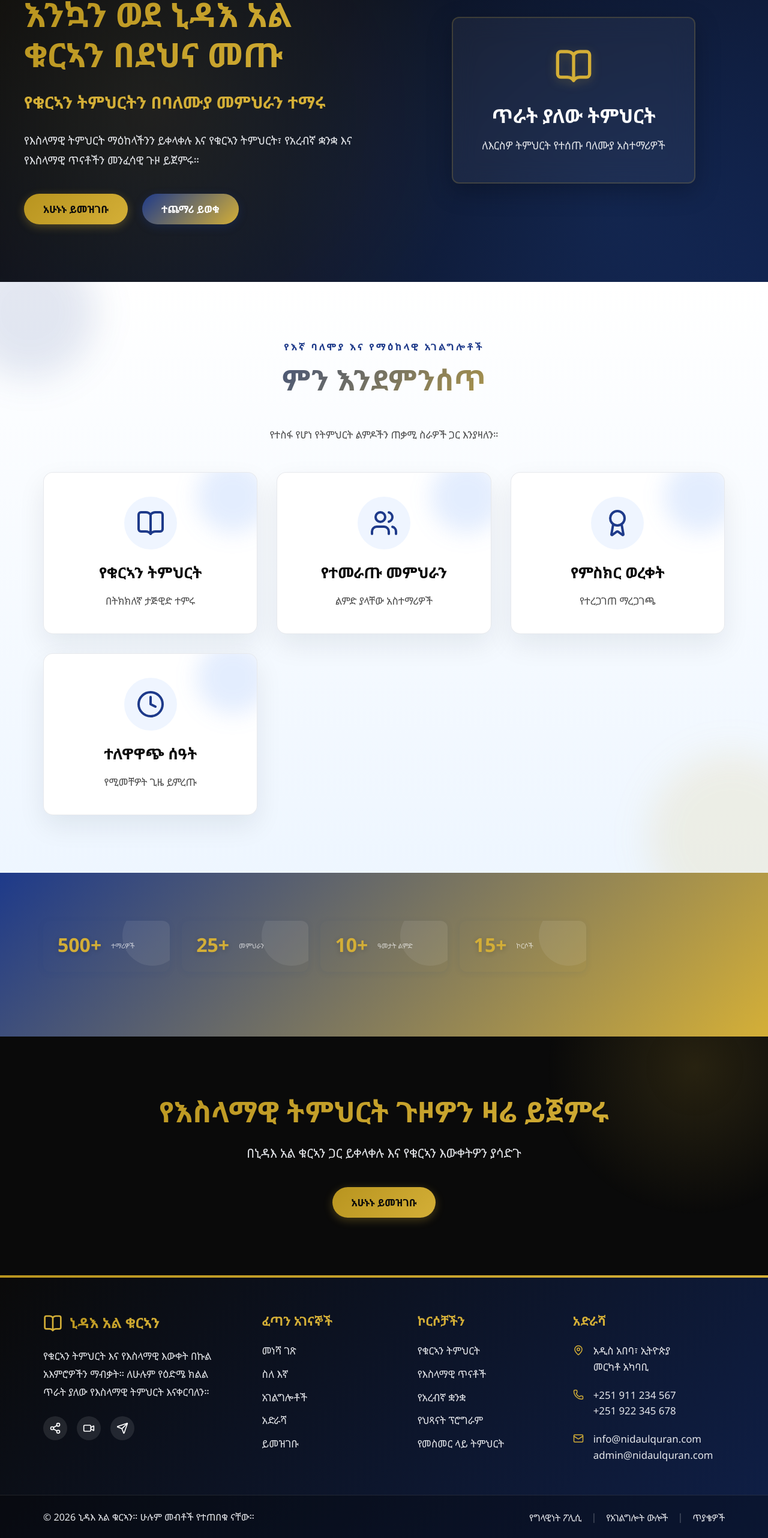
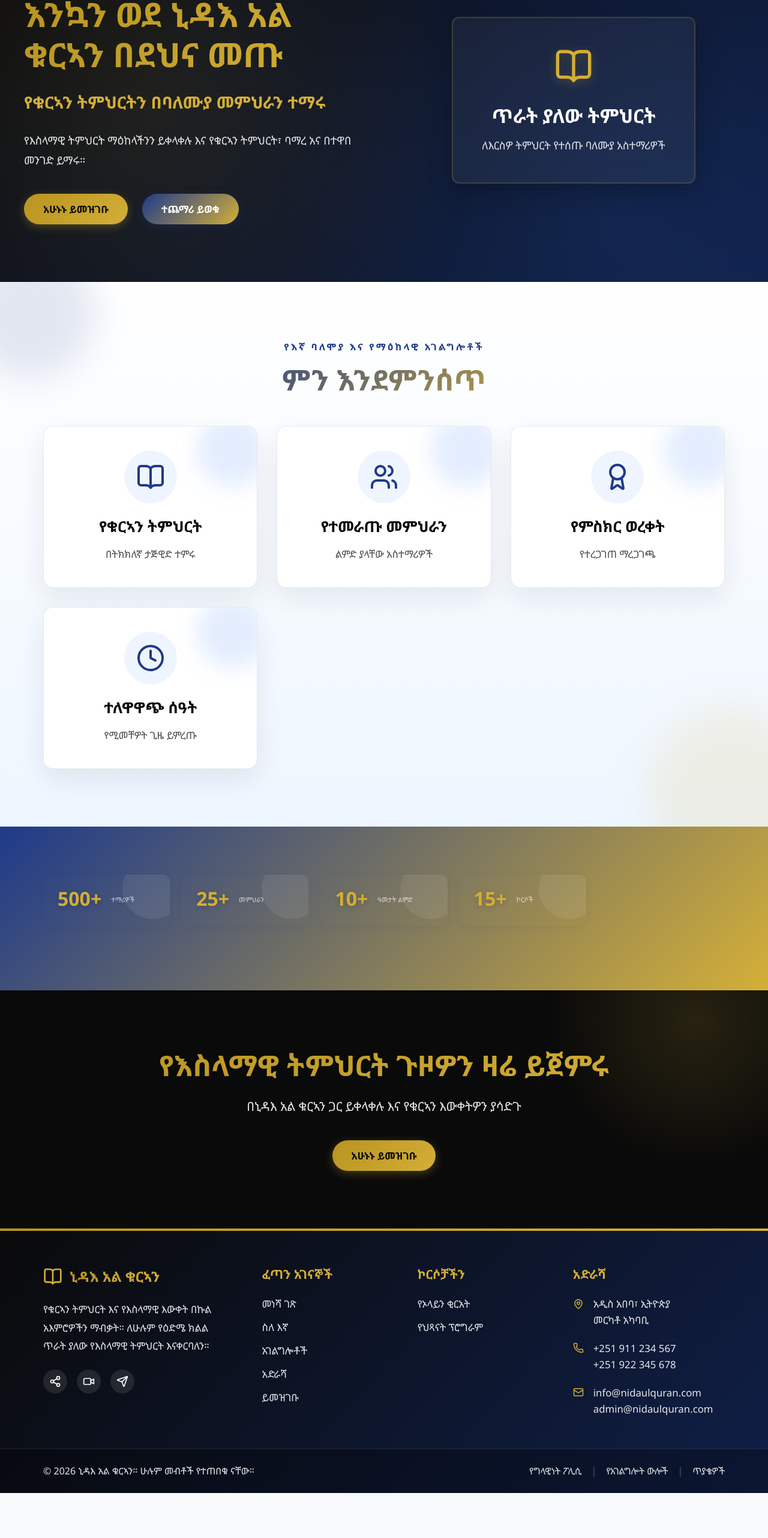
Before and after one commit to Mujuman/Nida-al-Quran, a React (Vite) app: page / in a window 1280 px wide. Shown: the part 185-2749 px from the top of the page at 60% size. After the commit the page ends 2674 px from the top, so only its background shows below. Built offline with nearby package versions, Linux system fonts and the light colour scheme.

Commit message:
correction

```diff
--- a/src/components/Footer.jsx
+++ b/src/components/Footer.jsx
@@ -49,11 +49,9 @@ function Footer({ navigateTo }) {
             <div className="footer-section">
               <h4>ኮርሶቻችን</h4>
               <ul className="footer-links">
-                <li><a href="#">የቁርኣን ትምህርት</a></li>
-                <li><a href="#">የእስላማዊ ጥናቶች</a></li>
-                <li><a href="#">የአረብኛ ቋንቋ</a></li>
-                <li><a href="#">የህጻናት ፕሮግራም</a></li>
-                <li><a href="#">የመስመር ላይ ትምህርት</a></li>
+                <li><a href="#">የኦላይን ቂርአት</a></li>
+               <li><a href="#">የህጻናት ፕሮግራም</a></li>
+
               </ul>
             </div>
 
--- a/src/components/Home.jsx
+++ b/src/components/Home.jsx
@@ -49,8 +49,7 @@ function Home() {
             <h1 className="hero-title">እንኳን ወደ ኒዳእ አል ቁርኣን በደህና መጡ</h1>
             <p className="hero-subtitle">የቁርኣን ትምህርትን በባለሙያ መምህራን ተማሩ</p>
             <p className="hero-description">
-              የእስላማዊ ትምህርት ማዕከላችንን ይቀላቀሉ እና የቁርኣን ትምህርት፣ የአረብኛ ቋንቋ እና የእስላማዊ ጥናቶችን
-              መንፈሳዊ ጉዞ ይጀምሩ።
+              የእስላማዊ ትምህርት ማዕከላችንን ይቀላቀሉ እና የቁርኣን ትምህርት፣ ባማረ አና በተዋበ መንገድ ይማሩ።
             </p>
             <div className="hero-buttons">
               <button className="btn btn-primary" onClick={() => navigateTo('register')}>
@@ -78,7 +77,7 @@ function Home() {
           <div className="features-header text-center fade-in" style={{ animationDelay: '0.1s' }}>
             <p className="section-subtitle">የእኛ ባለሞያ እና የማዕከላዊ አገልግሎቶች</p>
             <h2 className="section-title">ምን እንደምንሰጥ</h2>
-            <p className="section-description">የተስፋ የሆነ የትምህርት ልምዶችን ጠቃሚ ስራዎች ጋር እንያዛለን።</p>
+
           </div>
 
           <div className="features-grid">
```
